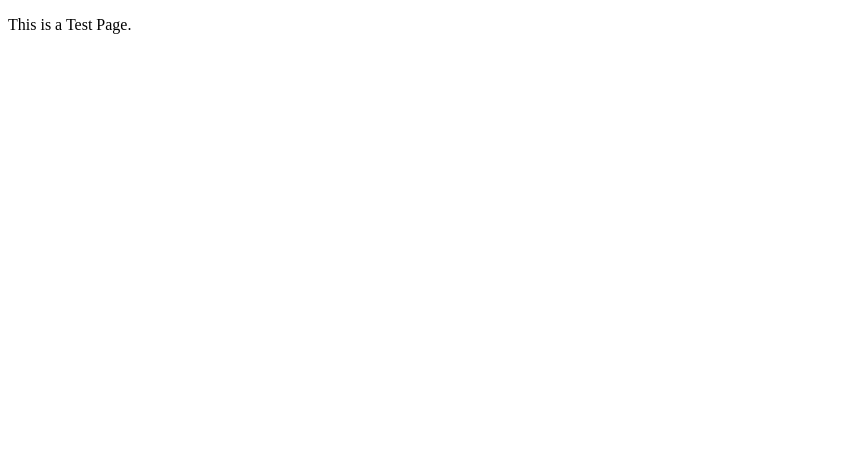
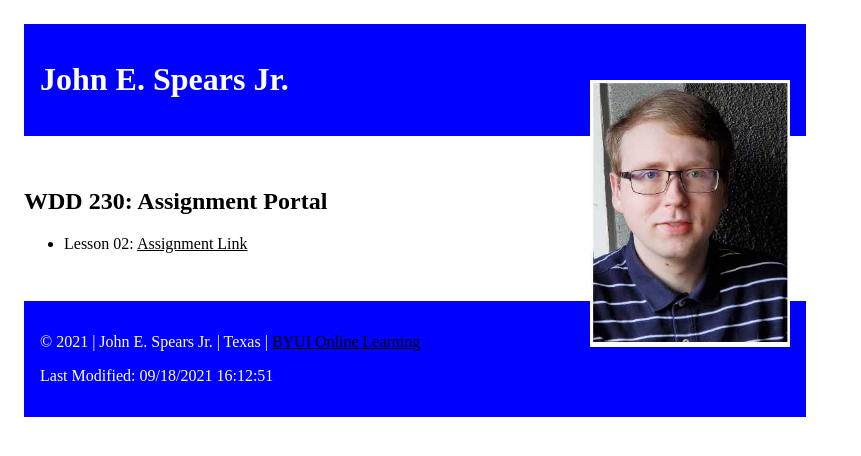
Before and after one commit to Spearsj1/wdd230, a plain HTML site: page index.html in a window 1280 px wide. Shown: the whole page, without its empty margins (0-861 px from the left). Drawn offline with Linux system fonts and the light colour scheme.

Commit message:
Potential Completed Page

```diff
--- /dev/null
+++ b/css/indexcss.css
@@ -0,0 +1,23 @@
+header, footer {
+background-color: blue;
+color: white;
+padding: 1rem;
+border: 1rem solid
+}
+
+header, main, footer {
+    max-width: 750px;
+    padding: 1rem;
+    font-family:'Source Serif Pro', serif;
+}
+
+header img {
+    float: right;
+    width: 200px;
+    height: auto;
+    margin-top: 40px;
+}
+
+a {
+    color: black;
+}
--- a/index.html
+++ b/index.html
@@ -2,10 +2,27 @@
     <html lang="en-us">
         <head>
             <meta charset="utf-8">
+            <meta name="viewport" content="width=device-width, initial-scale=1">
             <meta name="author" content="John Spears">
-            <title> This is a Test Page</title>
+            <meta name="description" content="Assignment Portal Page for John Spears' WDD230 course work for Brigham Young University Idaho">
+            <title>John Everette Spears Jr's WDD230 Course Portal</title>
+            <link rel="stylesheet" href="css/indexcss.css">
         </head>
         <body>
-            <p>This is a Test Page.</p>
+            <header>
+                <img src="images/johnespearsjr.jpg" alt="John Spears">
+                <h1>John E. Spears Jr.</h1>
+            </header>
+            <main>
+                <h2>WDD 230: Assignment Portal</h2>
+                <ul>
+                    <li>Lesson 02: <a href="placeholder">Assignment Link</a></li>
+                </ul>
+            </main>
+            <footer>
+                <p>&copy; <span id="currentyear"></span> | John E. Spears Jr. | Texas | <a href="https://www.byui.edu/online">BYUI Online Learning</a></p>
+                <p>Last Modified: <span id="modifydate"></span></p>
+            </footer>
+            <script src="js/indexjs.js"></script>
         </body>
     </html>
--- /dev/null
+++ b/js/indexjs.js
@@ -0,0 +1,2 @@
+document.querySelector('#currentyear').textContent = new Date().getFullYear();
+document.querySelector('#modifydate').textContent = document.lastModified;
```
Also changed, not shown: images/johnespearsjr.jpg (added).
